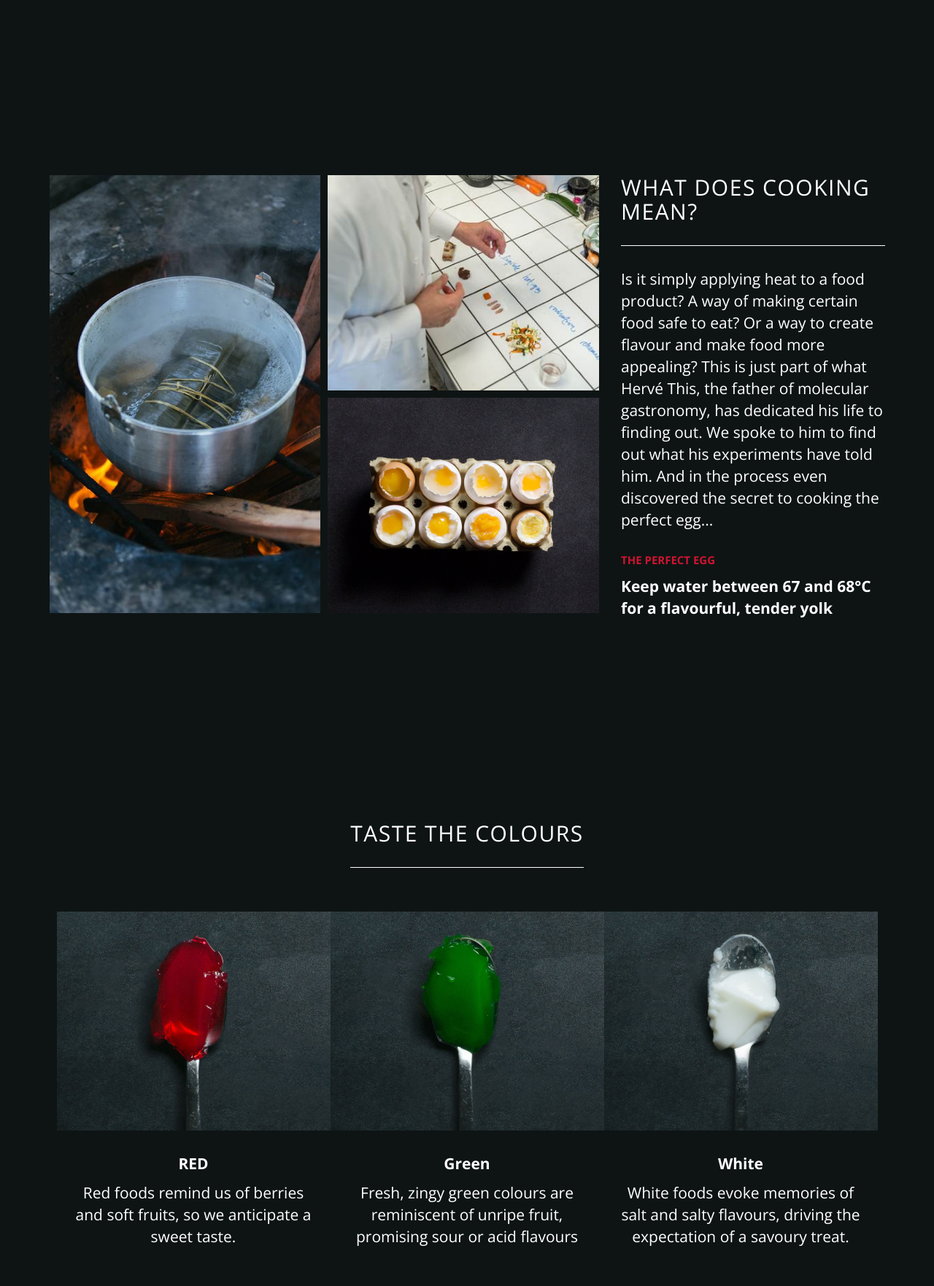
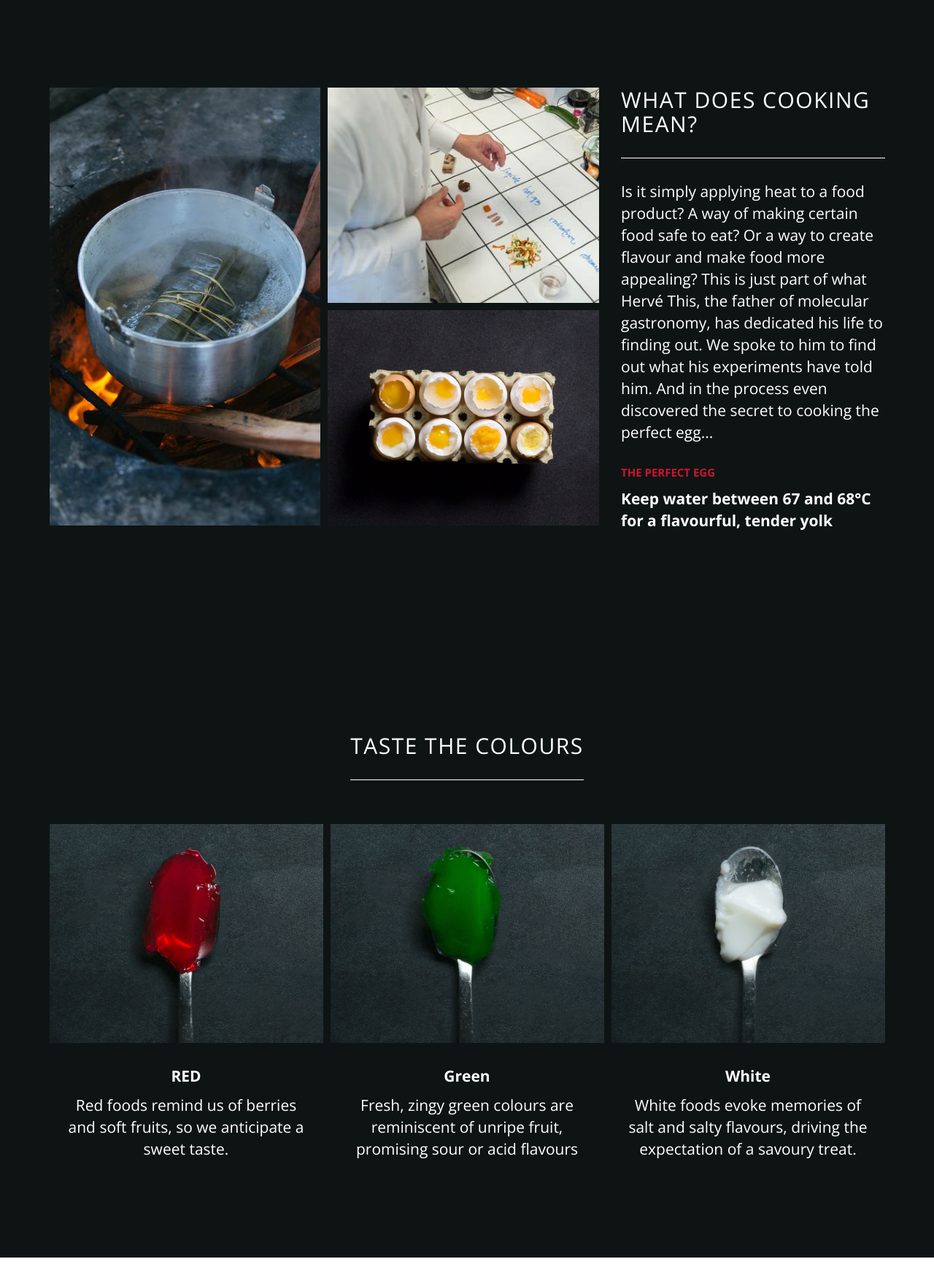
Before and after one commit to sebashdm1/frontend-test, a React (Vite) app: page / in a window 1280 px wide. Shown: the top 1762 px of the page at 73% size. After the commit the page ends 1723 px from the top, so only its background shows below. Built offline with nearby package versions, Linux system fonts and the light colour scheme.

Commit message:
fix: fix styles

```diff
--- a/src/components/ColorsSection/ColorsSection.scss
+++ b/src/components/ColorsSection/ColorsSection.scss
@@ -62,7 +62,7 @@ $font-bold: 700;
 
       .card-list {
         display: flex;
-        gap: 0;
+        gap: 10px;
         width: 100%;
         justify-content: space-between;
         align-items: flex-start;
--- a/src/components/CookingSection/CookingSection.scss
+++ b/src/components/CookingSection/CookingSection.scss
@@ -17,7 +17,7 @@ $font-bold: 700;
   display: flex;
   align-items: center;
   justify-content: center;
-  padding: 120px 0 30px 0;
+  padding: 0 0 30px 0;
 
   .cooking-container {
     max-width: $container-width;
```
